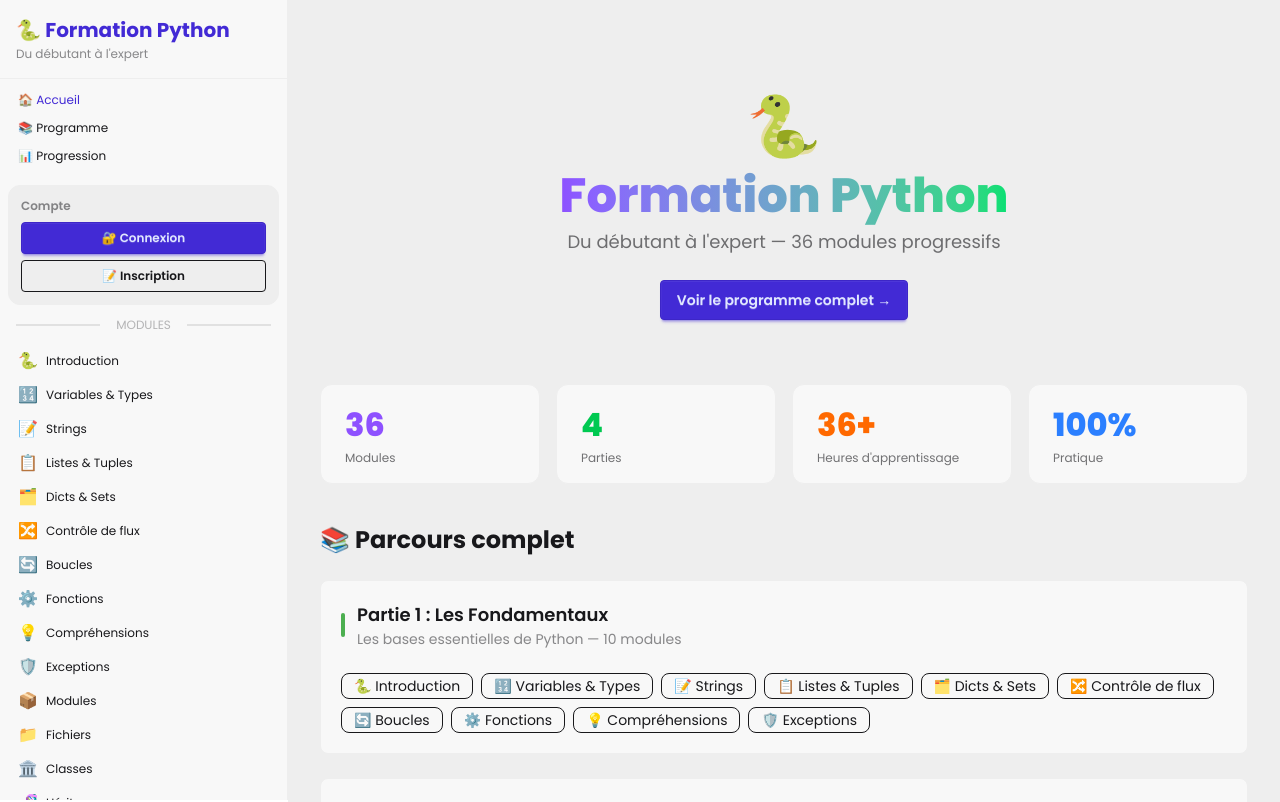
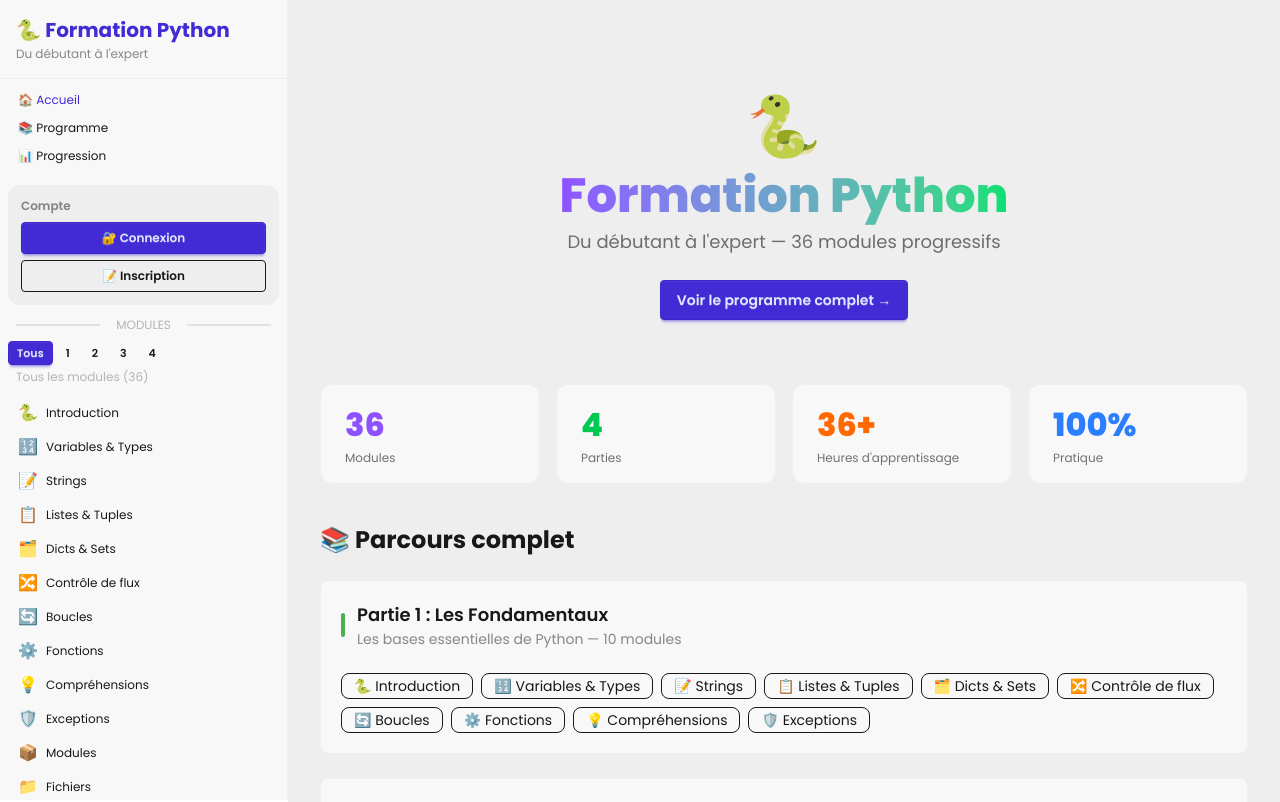
Before and after one commit to AMOUZOU-Kodjo/formation-python-web, a React (Vite) app: page / in a window 1280 px wide. Shown: the top 802 px of the page. Built offline with nearby package versions, Linux system fonts and the light colour scheme; no server answers.

Commit message:
Navbar parties dans sidebar avec filtre modules

```diff
--- a/src/components/Layout.jsx
+++ b/src/components/Layout.jsx
@@ -12,10 +12,19 @@ const NAV = [
 
 export default function Layout({ children }) {
   const [sidebar, setSidebar] = useState(false)
+  const [selectedPart, setSelectedPart] = useState(null)
   const { pathname } = useLocation()
   const { user, signOut, isConfigured } = useAuth()
-  const { getOverallProgress, syncing } = useProgress(user)
+  const { getOverallProgress, syncing, getModuleProgress } = useProgress(user)
   const stats = getOverallProgress(MODULES.length)
+
+  const filteredModules = selectedPart
+    ? MODULES.filter(m => m.part === selectedPart)
+    : MODULES
+
+  const partLabel = selectedPart
+    ? `Partie ${selectedPart}`
+    : 'Tous les modules'
 
   return (
     <div className="drawer lg:drawer-open">
@@ -143,16 +152,35 @@ export default function Layout({ children }) {
 
           <div className="divider my-1 mx-4 text-xs text-base-content/30">MODULES</div>
 
+          <div className="flex gap-1 px-2 py-1 flex-wrap">
+            <button onClick={() => setSelectedPart(null)}
+              className={`btn btn-xs ${selectedPart === null ? 'btn-primary' : 'btn-ghost'}`}>
+              Tous
+            </button>
+            {[1, 2, 3, 4].map(p => (
+              <button key={p} onClick={() => setSelectedPart(p)}
+                className={`btn btn-xs ${selectedPart === p ? 'btn-primary' : 'btn-ghost'}`}>
+                {p}
+              </button>
+            ))}
+          </div>
+
+          <p className="text-xs text-base-content/30 px-4 pb-1">{partLabel} ({filteredModules.length})</p>
+
           <ul className="menu menu-sm p-2 gap-0.5 flex-1 overflow-y-auto">
-            {MODULES.map(m => (
-              <li key={m.id}>
-                <Link to={`/module/${m.id}`} onClick={() => setSidebar(false)}
-                  className={`${pathname.includes(m.id) ? 'active text-primary' : ''} gap-2`}>
-                  <span className="text-base">{m.icon}</span>
-                  <span className="truncate">{m.short}</span>
-                </Link>
-              </li>
-            ))}
+            {filteredModules.map(m => {
+              const p = getModuleProgress(m.id)
+              return (
+                <li key={m.id}>
+                  <Link to={`/module/${m.id}`} onClick={() => setSidebar(false)}
+                    className={`${pathname.includes(m.id) ? 'active text-primary' : ''} gap-2 ${p.completed ? 'opacity-60' : ''}`}>
+                    <span className="text-base">{m.icon}</span>
+                    <span className="truncate flex-1">{m.short}</span>
+                    {p.completed && <span className="text-xs text-success">✓</span>}
+                  </Link>
+                </li>
+              )
+            })}
           </ul>
 
           <div className="p-3 border-t border-base-300">
```
